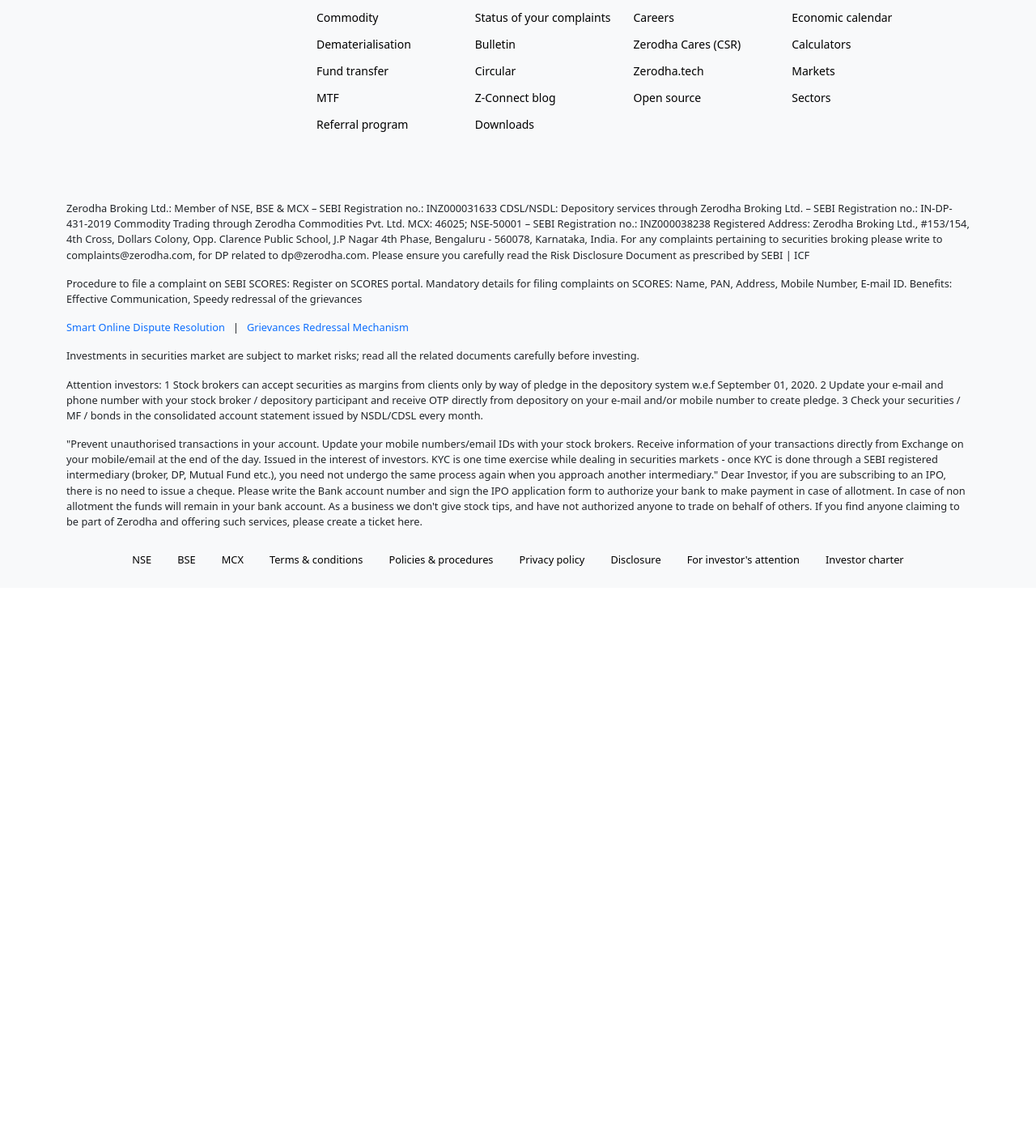
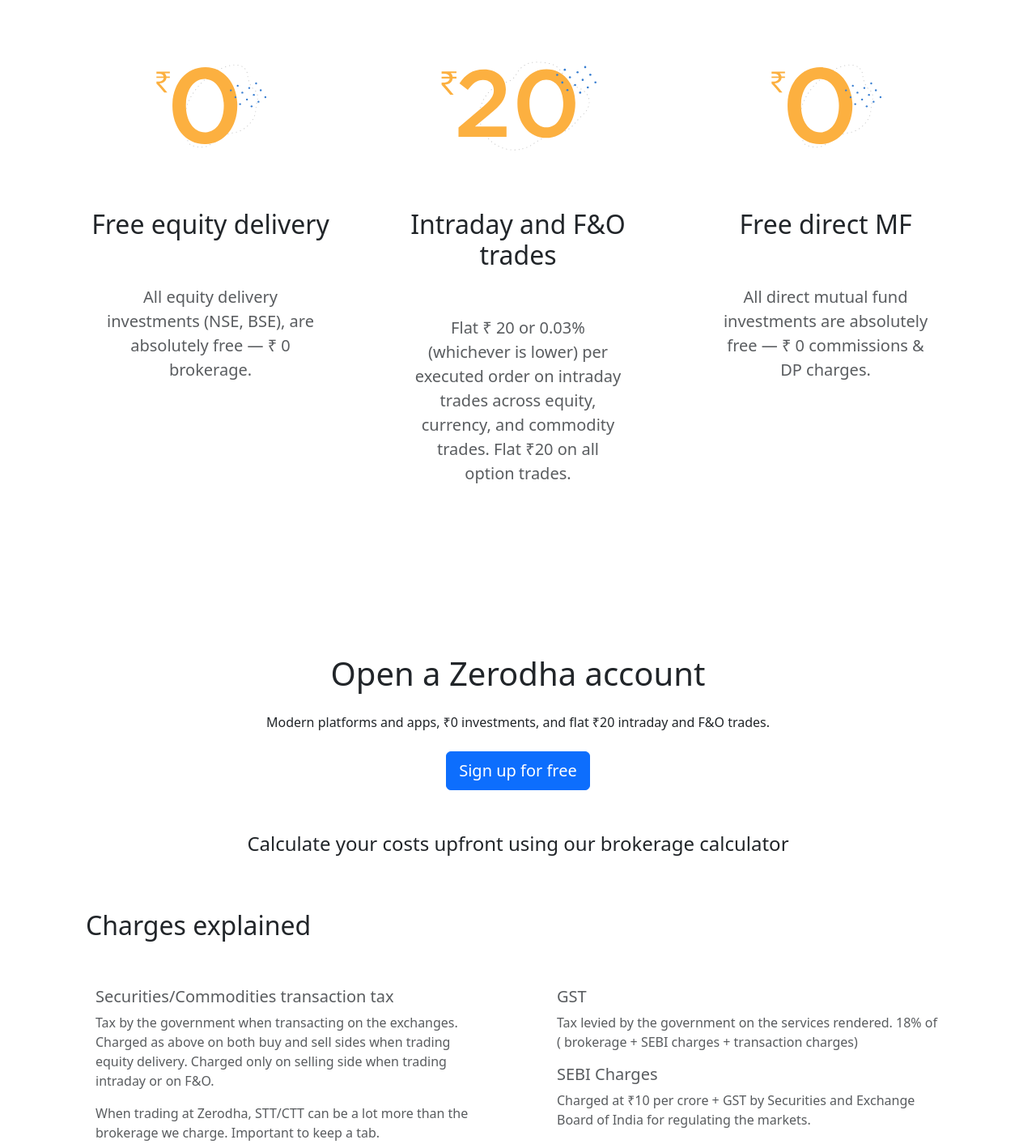
Before and after one commit to urshivamthakur/oneStock, a React (Vite) app: page /pricing in a window 1280 px wide. Shown: the part 383-1796 px from the top of the page at 81% size. Before the commit the page ends 1109 px from the top, so only its background shows below. Built offline with nearby package versions, Linux system fonts and the light colour scheme.

Commit message:
Pricing Section Setup

```diff
--- a/src/landing_page/pricing/Brokerage.jsx
+++ b/src/landing_page/pricing/Brokerage.jsx
@@ -1,8 +1,186 @@
 import React from "react";
- function Brokerage() {
-    return (
-        <h1>Brokerage</h1>
-     );
- }
+function Brokerage() {
+  return (
+    <div className="container">
+      <p className="fs-4 text-center pb-5">
+        Calculate your costs upfront using our brokerage calculator
+      </p>
+      <h2 className="pb-5 ps-4">Charges explained</h2>
+      <div className="row text-muted">
+        <div className="col-6 px-5">
+          <h5>Securities/Commodities transaction tax</h5>
+          <p>
+            Tax by the government when transacting on the exchanges. Charged as
+            above on both buy and sell sides when trading equity delivery.
+            Charged only on selling side when trading intraday or on F&O.
+          </p>
+          <p>
+            When trading at Zerodha, STT/CTT can be a lot more than the
+            brokerage we charge. Important to keep a tab.
+          </p>
+          <h5>Transaction/Turnover Charges</h5>
+          <p>
+            Charged by exchanges (NSE, BSE, MCX) on the value of your
+            transactions.
+          </p>
+          <p>
+            BSE has revised transaction charges in XC, XD, XT, Z and ZP groups
+            to ₹10,000 per crore w.e.f 01.01.2016. (XC and XD groups have been
+            merged into a new group X w.e.f 01.12.2017)
+          </p>
+          <p>
+            BSE has revised transaction charges in SS and ST groups to ₹1,00,000
+            per crore of gross turnover.
+          </p>
+          <p>
+            BSE has revised transaction charges for group A, B and other non
+            exclusive scrips (non-exclusive scrips from group E, F, FC, G, GC,
+            W, T) at ₹375 per crore of turnover on flat rate basis w.e.f.
+            December 1, 2022.
+          </p>
+          <p>
+            BSE has revised transaction charges in M, MT, TS and MS groups to
+            ₹275 per crore of gross turnover.
+          </p>
+          <h5>Call & trade</h5>
+          <p>
+            Additional charges of ₹50 per order for orders placed through a
+            dealer at Zerodha including auto square off orders.
+          </p>
+          <h5>Stamp charges</h5>
+          <p>
+            Stamp charges by the Government of India as per the Indian Stamp Act
+            of 1899 for transacting in instruments on the stock exchanges and
+            depositories.
+          </p>
+          <h5>NRI brokerage charges</h5>
+          <ul>
+            <li>₹100 per order for futures and options.</li>
+            <li>
+              For a non-PIS account, 0.5% or ₹100 per executed order for equity
+              (whichever is lower).
+            </li>
+            <li>
+              For a PIS account, 0.5% or ₹200 per executed order for equity
+              (whichever is lower).
+            </li>
+            <li>
+              ₹500 + GST as yearly account maintenance charges (AMC) charges.
+            </li>
+          </ul>
+          <h5>Account with debit balance</h5>
+          <p>
+            If the account is in debit balance, any order placed will be charged
+            ₹40 per executed order instead of ₹20 per executed order.
+          </p>
+          <h5>Charges for Investor's Protection Fund Trust (IPFT) by NSE</h5>
+          <ul>
+            <li>
+              Equity and Futures - ₹10 per crore + GST of the traded value.
+            </li>
+            <li>Options - ₹50 per crore + GST traded value (premium value).</li>
+            <li>
+              Currency - ₹0.05 per lakh + GST of turnover for Futures and ₹2 per
+              lakh + GST of premium for Options.
+            </li>
+          </ul>
+          <h5>Margin Trading Facility (MTF)</h5>
+          <ul>
+            <li>
+              MTF Interest: 0.04% per day (₹40 per lakh) on the funded amount.
+              The interest is applied from T+1 day until the day MTF stocks are
+              sold.
+            </li>
+            <li>
+              MTF Brokerage: 0.3% or Rs. 20/executed order, whichever is lower.
+            </li>
+            <li>
+              MTF pledge charge: ₹15 + GST per pledge and unpledge request per
+              ISIN.
+            </li>
+          </ul>
+        </div>
+        <div className="col-6 px-5">
+          <h5>GST</h5>
+          <p>
+            Tax levied by the government on the services rendered. 18% of (
+            brokerage + SEBI charges + transaction charges)
+          </p>
+          <h5>SEBI Charges</h5>
+          <p>
+            Charged at ₹10 per crore + GST by Securities and Exchange Board of
+            India for regulating the markets.
+          </p>
+          <h5>DP (Depository participant) charges</h5>
+          <p>
+            ₹15.34 per scrip (₹3.5 CDSL fee + ₹9.5 Zerodha fee + ₹2.34 GST) is
+            charged on the trading account ledger when stocks are sold,
+            irrespective of quantity.
+          </p>
+          <p>
+            Female demat account holders (as first holder) will enjoy a discount
+            of ₹0.25 per transaction on the CDSL fee.
+          </p>
+          <p>
+            Debit transactions of mutual funds & bonds get an additional
+            discount of ₹0.25 on the CDSL fee.
+          </p>
+          <h5>Pledging charges</h5>
+          <p>₹30 + GST per pledge request per ISIN.</p>
+          <h5>AMC (Account maintenance charges)</h5>
+          <p>
+            For BSDA demat account: Zero charges if the holding value is less
+            than ₹4,00,000. To learn more about BSDA,
+          </p>
+          <p>
+            For non-BSDA demat accounts: ₹300/year + 18% GST charged quarterly
+            (90 days). To learn more about AMC,
+          </p>
+          <h5>Corporate action order charges</h5>
+          <p>
+            ₹20 plus GST will be charged for OFS / buyback / takeover /
+            delisting orders placed through Console.
+          </p>
+          <h5>Off-market transfer charges</h5>
+          <p>₹25 per transaction.</p>
+          <h5>Physical CMR request</h5>
+          <p>
+            First CMR request is free. ₹20 + ₹100 (courier charge) + 18% GST for
+            subsequent requests.
+          </p>
+          <h5>Payment gateway charges</h5>
+          <p>₹9 + GST (Not levied on transfers done via UPI)</p>
+          <h5>Delayed Payment Charges</h5>
+          <p>
+            Interest is levied at 18% a year or 0.05% per day on the debit
+            balance in your trading account.
+          </p>
+          <h5>Trading using 3-in-1 account with block functionality</h5>
+          <ul>
+            <li>Delivery & MTF Brokerage: 0.5% per executed order.</li>
+            <li>Intraday Brokerage: 0.05% per executed order.</li>
+          </ul>
+        </div>
+      </div>
+      <div className="row text-muted px-4 pt-5">
+        <h5>Disclaimer</h5>
+        <p>
+          For Delivery based trades, a minimum of ₹0.01 will be charged per
+          contract note. Clients who opt to receive physical contract notes will
+          be charged ₹20 per contract note plus courier charges. Brokerage will
+          not exceed the rates specified by SEBI and the exchanges. All
+          statutory and regulatory charges will be levied at actuals. Brokerage
+          is also charged on expired, exercised, and assigned options contracts.
+          Free investments are available only for our retail individual clients.
+          Companies, Partnerships, Trusts, and HUFs need to pay 0.1% or ₹20
+          (whichever is less) as delivery brokerage. A brokerage of 0.25% of the
+          contract value will be charged for contracts where physical delivery
+          happens. For netted off positions in physically settled contracts, a
+          brokerage of 0.1% will be charged.
+        </p>
+      </div>
+    </div>
+  );
+}
 
- export default Brokerage;
+export default Brokerage;
--- a/src/landing_page/pricing/Hero.jsx
+++ b/src/landing_page/pricing/Hero.jsx
@@ -1,9 +1,53 @@
 import React from "react";
 
 function Hero() {
-    return (
-        <h1>Hero</h1>
-     );
+  return (
+    <div className="container pb-5">
+      <div className="text-center my-5 py-5">
+        <h1 style={{ fontSize: "2.8rem" }}>Charges</h1>
+        <p className="fs-4 pt-2 text-muted">List of all charges and taxes</p>
+      </div>
+      <div className="row my-5 text-center">
+        <div className="col-4">
+          <img
+            className="py-5"
+            style={{ width: "60%" }}
+            src="media/images/pricingEquity.svg"
+          />
+          <h2>Free equity delivery</h2>
+          <p className="p-5 fs-5 text-muted">
+            All equity delivery investments (NSE, BSE), are absolutely free — ₹
+            0 brokerage.
+          </p>
+        </div>
+        <div className="col-4">
+          <img
+            className="py-5 "
+            style={{ width: "60%" }}
+            src="media/images/intradayTrades.svg"
+          />
+          <h2>Intraday and F&O trades</h2>
+          <p className="p-5 fs-5 text-muted">
+            Flat ₹ 20 or 0.03% (whichever is lower) per executed order on
+            intraday trades across equity, currency, and commodity trades. Flat
+            ₹20 on all option trades.
+          </p>
+        </div>
+        <div className="col-4">
+          <img
+            className="py-5"
+            style={{ width: "60%" }}
+            src="media/images/pricingMF.svg"
+          />
+          <h2>Free direct MF</h2>
+          <p className="p-5 fs-5 text-muted">
+            All direct mutual fund investments are absolutely free — ₹ 0
+            commissions & DP charges.
+          </p>
+        </div>
+      </div>
+    </div>
+  );
 }
 
 export default Hero;
--- a/src/landing_page/pricing/PricingPage.jsx
+++ b/src/landing_page/pricing/PricingPage.jsx
@@ -1,11 +1,13 @@
 import React from "react";
 import Hero from "./Hero";
 import Brokerage from "./Brokerage";
+import OpenAccount from "../OpenAccount";
 
 function PricingPage() {
   return (
     <>
       <Hero />
+      <OpenAccount />
       <Brokerage />
     </>
   );
```
